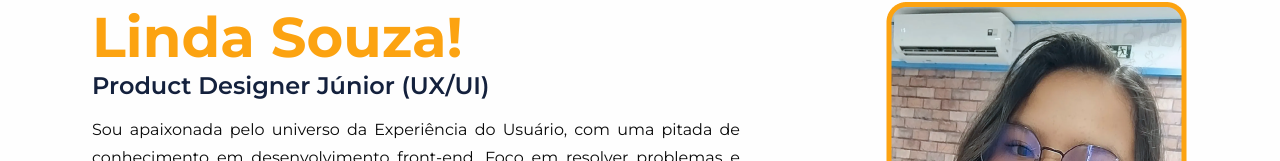
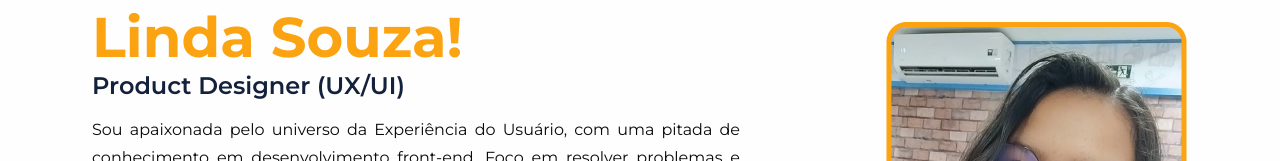
Before and after one commit to Elian-beep/portfolio-hill, a Vue app: page / in a window 1280 px wide. Shown: the part 141-302 px from the top of the page. Built offline with nearby package versions, Linux system fonts and the light colour scheme.

Commit message:
[HOME] resize in texts

```diff
--- a/src/components/Navbar.vue
+++ b/src/components/Navbar.vue
@@ -37,7 +37,7 @@ export default defineComponent({
 
 .logo-title {
     color: var(--color-black);
-    font-size: 12px;
+    font-size: 10px;
     font-weight: 600;
 }
 
--- a/src/sections/Home.vue
+++ b/src/sections/Home.vue
@@ -8,7 +8,7 @@
             <div class="area-texts">
                 <div class="area-role">
                     <h1>Linda Souza!</h1>
-                    <h3>Product Designer Júnior (UX/UI)</h3>
+                    <h3>Product Designer (UX/UI)</h3>
                 </div>
                 <p>
                     Sou apaixonada pelo universo da Experiência do Usuário, com uma pitada de conhecimento em
@@ -138,7 +138,7 @@ export default defineComponent({
 
 .area-button{
     z-index: 99;
-    margin-bottom: 40px;
+    margin-bottom: 80px;
 }
 
 @media screen and (min-width: 796px) {
```
